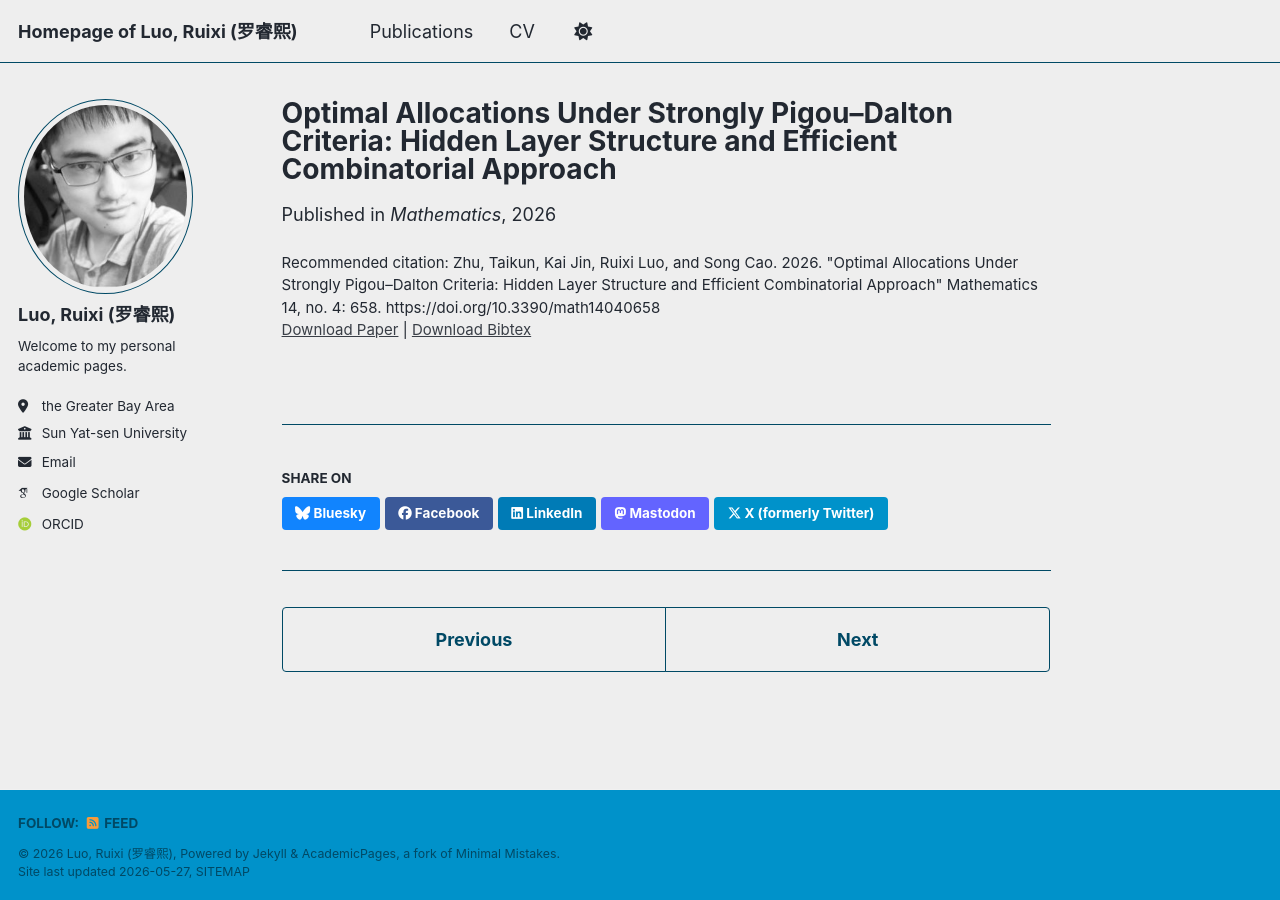
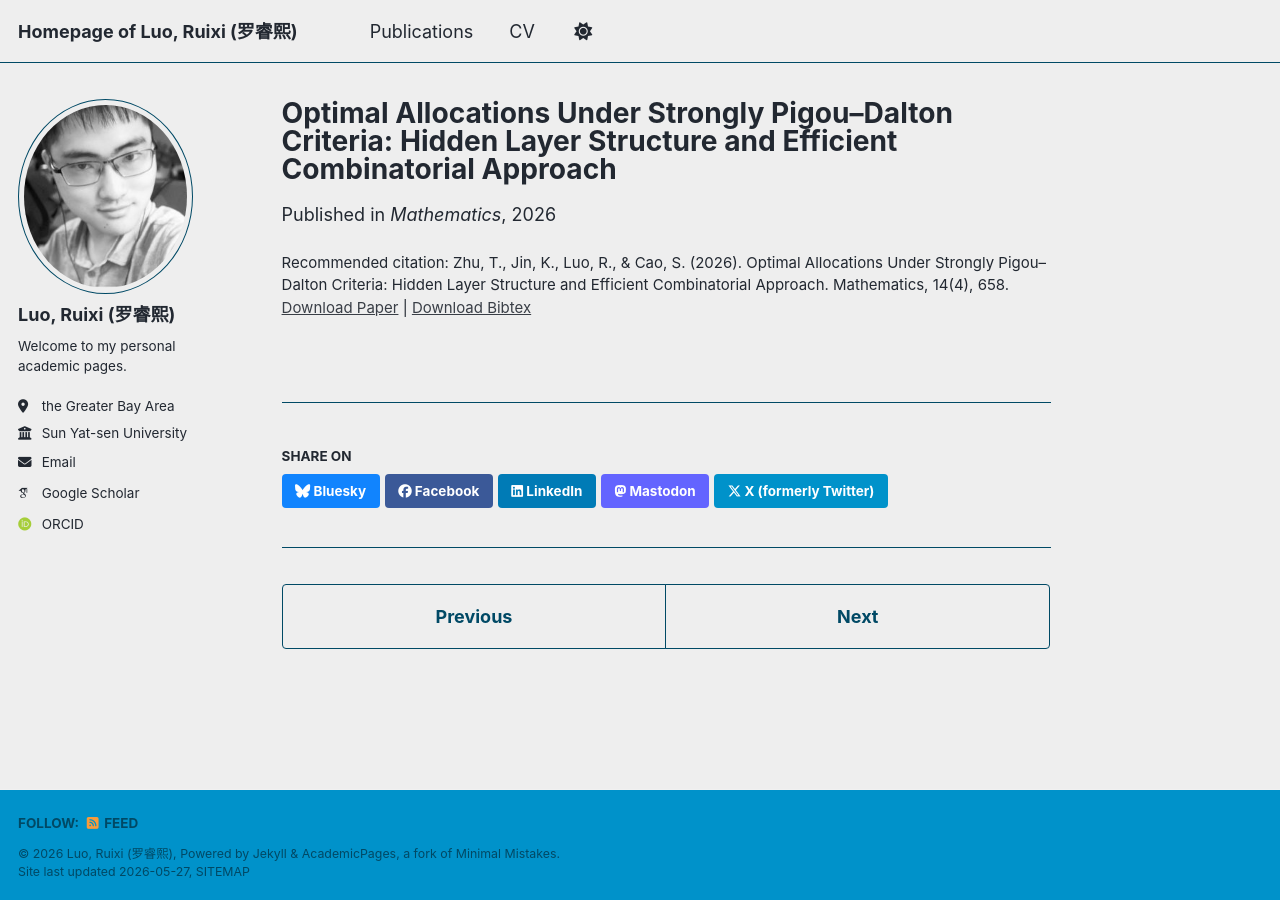
Before and after one commit to Ruixi-Luo/Ruixi-Luo.github.io, a Jekyll site: the page built from _publications/Pigou.md, in a window 1280 px wide. Built offline with Jekyll 4.4.1, drawn with Linux system fonts in a browser that asks for light colours; some web fonts are replaced; a script bundle is joined from its source files by our own code; library files that are not in the unit come from our copies.

Commit message:
Update Pigou.md

```diff
--- a/_publications/Pigou.md
+++ b/_publications/Pigou.md
@@ -8,5 +8,5 @@ date: 2026-2-12
 venue: 'Mathematics'
 paperurl: 'https://Ruixi-Luo.github.io/files/Pigou.pdf'
 bibtexurl: 'https://Ruixi-Luo.github.io/files/Pigou.bib'
-citation: 'Zhu, Taikun, Kai Jin, Ruixi Luo, and Song Cao. 2026. "Optimal Allocations Under Strongly Pigou–Dalton Criteria: Hidden Layer Structure and Efficient Combinatorial Approach" Mathematics 14, no. 4: 658. https://doi.org/10.3390/math14040658'
+citation: 'Zhu, T., Jin, K., Luo, R., & Cao, S. (2026). Optimal Allocations Under Strongly Pigou–Dalton Criteria: Hidden Layer Structure and Efficient Combinatorial Approach. Mathematics, 14(4), 658.'
 ---
```
